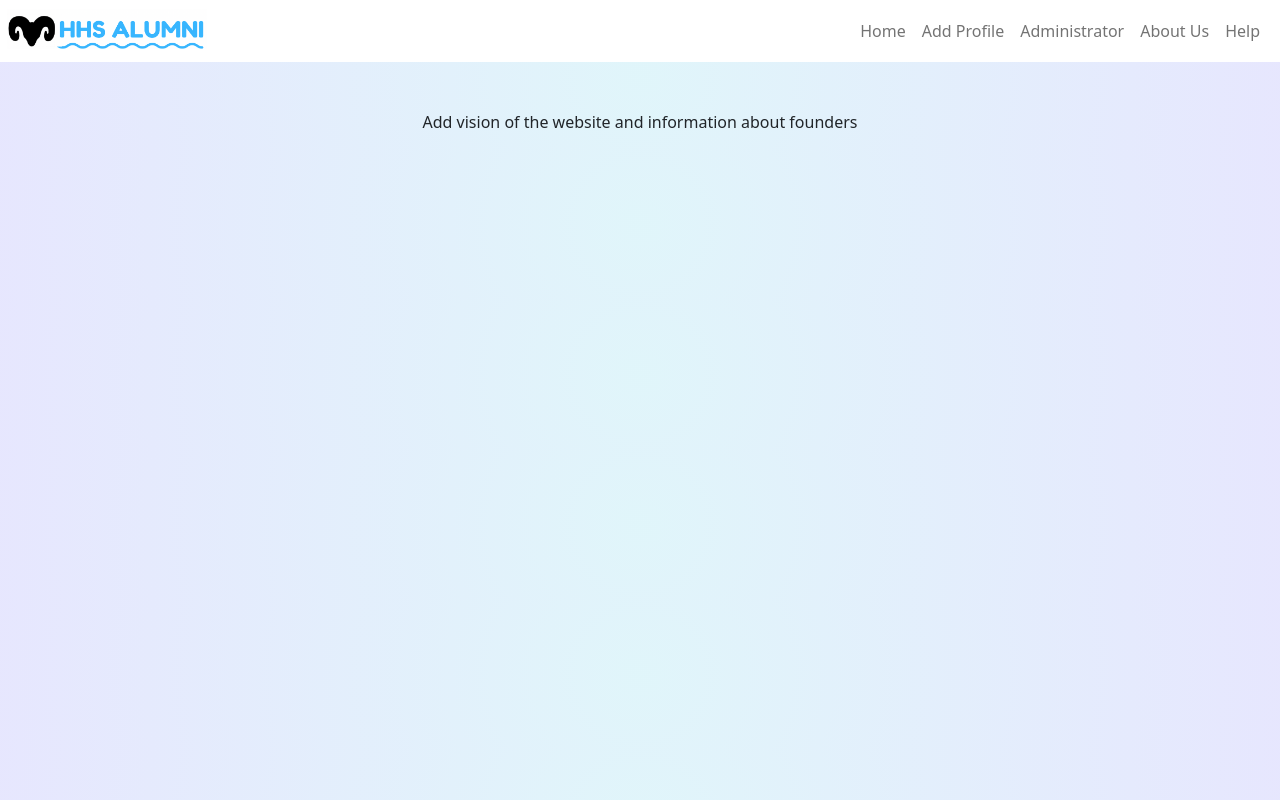
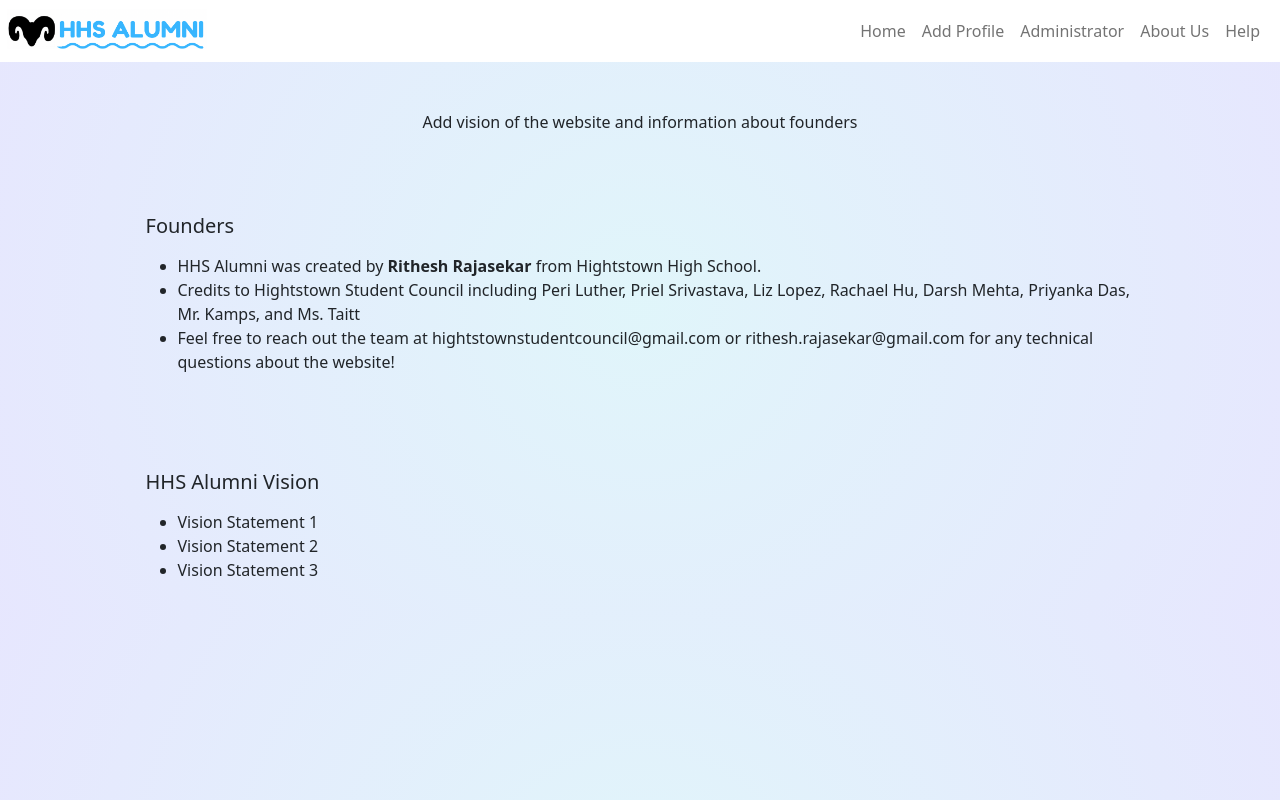
Before and after one commit to ritheshrajasekar/hhsalumniwebsite, a Flask app: page /about_us in a window 1280 px wide. Run offline with Flask 2, Linux system fonts and the light colour scheme; some libraries are stand-ins or nearby versions.

Commit message:
added about us page

```diff
--- a/templates/about_us.html
+++ b/templates/about_us.html
@@ -6,5 +6,33 @@ body%}
       <p>Add vision of the website and information about founders</p>
     </div>
   </div>
+  <div class="row justify-content-center mt-5">
+    <div class="col-11">
+      <div class="card-body">
+        <h5 class="card-title">Founders</h5>
+        <p class="card-text">
+          <ul>
+            <li>HHS Alumni was created by <strong>Rithesh Rajasekar</strong> from Hightstown High School.</li>
+            <li>Credits to Hightstown Student Council including Peri Luther, Priel Srivastava, Liz Lopez, Rachael Hu, Darsh Mehta, Priyanka Das, Mr. Kamps, and Ms. Taitt </li>
+            <li>Feel free to reach out the team at hightstownstudentcouncil@gmail.com or rithesh.rajasekar@gmail.com for any technical questions about the website!</li>
+          </ul>
+        </p>
+      </div>
+    </div>
+  </div>
+  <div class="row justify-content-center mt-5">
+    <div class="col-11">
+      <div class="card-body">
+        <h5 class="card-title">HHS Alumni Vision</h5>
+        <p class="card-text">
+          <ul>
+            <li>Vision Statement 1</li>
+            <li>Vision Statement 2 </li>
+            <li>Vision Statement 3</li>
+          </ul>
+        </p>
+      </div>
+    </div>
+  </div>
 </div>
 {% endblock%}
```
